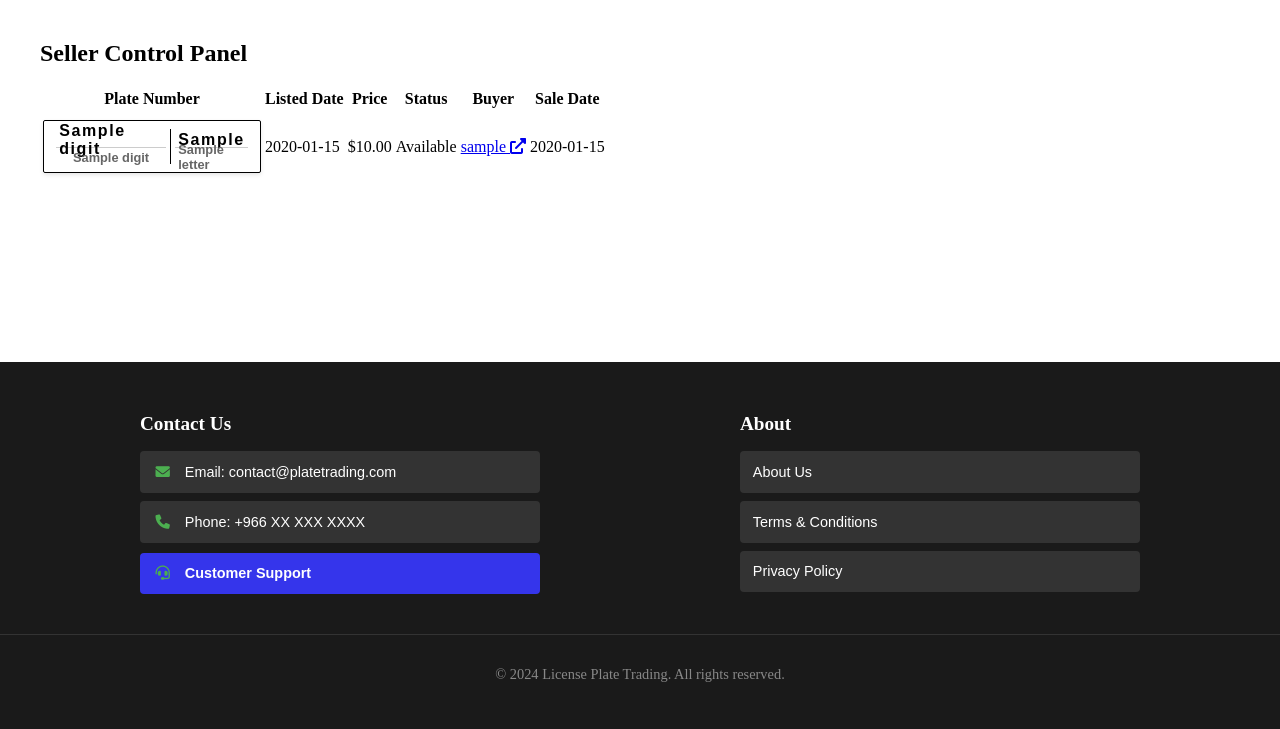
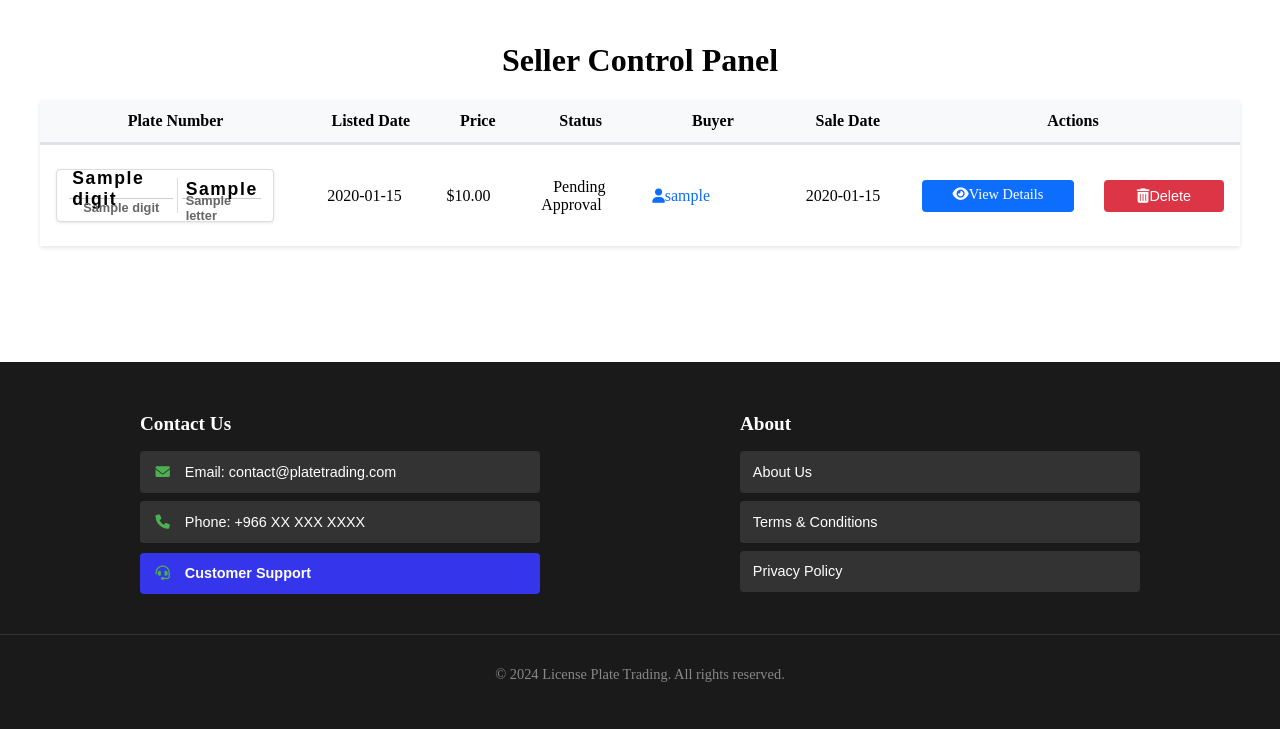
Before and after one commit to Saadank/IS499MYSQL, a FastAPI app: template templates/seller_control_panel.html in a window 1280 px wide. Shown: the part 71-800 px from the top of the page. Run offline with FastAPI, Linux system fonts and the light colour scheme; the template is opened without the code that fills it: most values are stand-ins (such as "Sample title", 1, 10 or a date in 2020).

Commit message:
Refactor seller control panel layout and styles
- Updated the seller control panel template to enhance the layout and usability.
- Introduced a new card design for better visual appeal and organization of information.
- Improved table styling and added action buttons for better user interaction.
- Included a separate CSS file for custom styles specific to the seller control panel.

```diff
--- /dev/null
+++ b/static/css/seller_control_panel.css
@@ -0,0 +1,165 @@
+.card {
+    border: none;
+    box-shadow: 0 2px 4px rgba(0,0,0,0.1);
+    margin-bottom: 2rem;
+}
+
+.custom-table {
+    border-collapse: separate;
+    border-spacing: 0;
+    width: 100%;
+}
+
+.custom-table th,
+.custom-table td {
+    padding: 12px 16px;
+    vertical-align: middle;
+}
+
+.custom-table th {
+    background-color: #f8f9fa;
+    font-weight: 600;
+    border-bottom: 2px solid #dee2e6;
+}
+
+.custom-table td {
+    background-color: white;
+    border-top: 1px solid #dee2e6;
+    padding: 24px 16px;
+    vertical-align: middle;
+}
+
+.mini-plate-preview {
+    border: 1px solid #ddd;
+    margin: 0;
+    padding: 0.5rem;
+    display: flex;
+    background: white;
+    max-width: 200px;
+    border-radius: 4px;
+    box-shadow: 0 1px 3px rgba(0,0,0,0.1);
+}
+
+.plate-section {
+    display: flex;
+    padding: 0.25rem;
+}
+
+.plate-section.numbers {
+    flex: 2;
+    justify-content: center;
+}
+
+.plate-section.letters {
+    flex: 1;
+    justify-content: center;
+    border-left: 1px solid #ddd;
+}
+
+.number-section, .letter-section {
+    width: 100%;
+}
+
+.arabic-row, .english-row {
+    display: flex;
+    justify-content: center;
+    gap: 0.25rem;
+}
+
+.arabic-row {
+    border-bottom: 1px solid #eee;
+    margin-bottom: 0.1rem;
+    padding-bottom: 0.1rem;
+}
+
+.plate-digit, .plate-letter {
+    font-weight: bold;
+    padding: 0.1rem;
+    color: #000;
+    margin: 0 0.1rem;
+}
+
+.arabic-row .plate-digit,
+.arabic-row .plate-letter {
+    font-family: "Traditional Arabic", "Arial", sans-serif;
+    font-size: 1.1rem;
+    letter-spacing: 0.1rem;
+}
+
+.english-row .plate-digit,
+.english-row .plate-letter {
+    font-family: "Arial", sans-serif;
+    font-size: 0.8rem;
+    color: #666;
+}
+
+.badge {
+    padding: 0.5em 0.75em;
+    font-weight: 500;
+}
+
+.action-buttons-container {
+    display: flex;
+    gap: 30px;
+}
+
+.action-btn {
+    background-color: #0d6efd;
+    color: white;
+    border: none;
+    text-decoration: none;
+    padding: 6px 16px;
+    font-size: 0.9rem;
+    border-radius: 4px;
+    transition: background-color 0.2s;
+    white-space: nowrap;
+    min-width: 120px;
+    text-align: center;
+}
+
+.action-btn:hover {
+    background-color: #0b5ed7;
+    color: white;
+    text-decoration: none;
+}
+
+.action-btn-delete {
+    background-color: #dc3545;
+    color: white;
+    border: none;
+    text-decoration: none;
+    padding: 8px 16px;
+    font-size: 0.9rem;
+    border-radius: 4px;
+    transition: background-color 0.2s;
+    white-space: nowrap;
+    min-width: 120px;
+    text-align: center;
+}
+
+.action-btn-delete:hover {
+    background-color: #bb2d3b;
+    color: white;
+    text-decoration: none;
+}
+
+.buyer-link {
+    color: #0d6efd;
+    text-decoration: none;
+    display: inline-flex;
+    align-items: center;
+}
+
+.buyer-link:hover {
+    color: #0b5ed7;
+    text-decoration: none;
+}
+
+.table-responsive {
+    overflow-x: auto;
+    -webkit-overflow-scrolling: touch;
+}
+
+.fas {
+    font-size: 0.9rem;
+}
--- a/templates/seller_control_panel.html
+++ b/templates/seller_control_panel.html
@@ -1,19 +1,28 @@
 {% extends "Base.html" %}
 
+{% block extra_css %}
+<link rel="stylesheet" href="{{ url_for('static', path='css/seller_control_panel.css') }}">
+{% endblock %}
+
 {% block content %}
-<div class="container mt-5">
-    <h2 class="mb-4">Seller Control Panel</h2>
+<div class="container mt-4">
+    <div class="d-flex justify-content-between align-items-center mb-4">
+        <h1>Seller Control Panel</h1>
+    </div>
 
+    <div class="card">
+        <div class="card-body px-4">
             <div class="table-responsive">
-        <table class="table table-striped">
+                <table class="table table-hover custom-table">
                     <thead>
                         <tr>
-                    <th>Plate Number</th>
-                    <th>Listed Date</th>
-                    <th>Price</th>
-                    <th>Status</th>
-                    <th>Buyer</th>
-                    <th>Sale Date</th>
+                            <th style="width: 25%">Plate Number</th>
+                            <th style="width: 15%">Listed Date</th>
+                            <th style="width: 10%">Price</th>
+                            <th style="width: 10%">Status</th>
+                            <th style="width: 20%">Buyer</th>
+                            <th style="width: 15%">Sale Date</th>
+                            <th style="width: 5%">Actions</th>
                         </tr>
                     </thead>
                     <tbody>
@@ -57,14 +66,18 @@
                                 {% if plate.is_sold %}
                                 <span class="badge bg-success">Sold</span>
                                 {% else %}
-                        <span class="badge bg-warning">Available</span>
+                                    {% if plate.is_approved %}
+                                    <span class="badge bg-primary">Listed</span>
+                                    {% else %}
+                                    <span class="badge bg-warning">Pending Approval</span>
+                                    {% endif %}
                                 {% endif %}
                             </td>
                             <td>
                                 {% if plate.buyer %}
-                        <a href="{{ url_for('buyer_details', buyer_id=plate.buyer.id) }}" class="text-decoration-none">
+                                <a href="{{ url_for('buyer_details', buyer_id=plate.buyer.id) }}" class="buyer-link">
+                                    <i class="fas fa-user me-1"></i>
                                     {{ plate.buyer.username }}
-                            <i class="fas fa-external-link-alt ms-1 small"></i>
                                 </a>
                                 {% else %}
                                 -
@@ -77,76 +90,28 @@
                                 -
                                 {% endif %}
                             </td>
+                            <td>
+                                <div class="action-buttons-container">
+                                    <a href="/plate/{{ plate.plateID }}" class="btn action-btn">
+                                        <i class="fas fa-eye me-1"></i>View Details
+                                    </a>
+                                    {% if not plate.is_sold %}
+                                    <form action="/plate/{{ plate.plateID }}" method="POST" class="d-inline">
+                                        <input type="hidden" name="_method" value="DELETE">
+                                        <button type="submit" class="btn action-btn-delete"
+                                                onclick="return confirm('Are you sure you want to delete this listing?')">
+                                            <i class="fas fa-trash-alt me-1"></i>Delete
+                                        </button>
+                                    </form>
+                                    {% endif %}
+                                </div>
+                            </td>
                         </tr>
                         {% endfor %}
                     </tbody>
                 </table>
             </div>
         </div>
-
-<style>
-.mini-plate-preview {
-    border: 1px solid #000;
-    margin: 0.5rem auto;
-    padding: 0.5rem;
-    display: flex;
-    position: relative;
-    background: white;
-    max-width: 200px;
-    border-radius: 2px;
-}
-
-.plate-section {
-    display: flex;
-    padding: 0.25rem;
-}
-
-.plate-section.numbers {
-    flex: 2;
-    justify-content: center;
-}
-
-.plate-section.letters {
-    flex: 1;
-    justify-content: center;
-    border-left: 1px solid #000;
-}
-
-.number-section, .letter-section {
-    width: 100%;
-}
-
-.arabic-row, .english-row {
-    display: flex;
-    justify-content: center;
-    gap: 0.25rem;
-}
-
-.arabic-row {
-    border-bottom: 1px solid #ddd;
-    margin-bottom: 0.1rem;
-}
-
-.plate-digit, .plate-letter {
-    font-size: 1rem;
-    font-weight: bold;
-    padding: 0.1rem;
-    color: #000;
-    margin: 0 0.1rem;
-}
-
-.arabic-row .plate-digit,
-.arabic-row .plate-letter {
-    font-family: "Traditional Arabic", "Arial", sans-serif;
-    font-size: 1rem;
-    letter-spacing: 0.1rem;
-}
-
-.english-row .plate-digit,
-.english-row .plate-letter {
-    font-family: "Arial", sans-serif;
-    font-size: 0.8rem;
-    color: #666;
-}
-</style>
+    </div>
+</div>
 {% endblock %}
```
Lines whose indentation alone changed are shown as unchanged.
